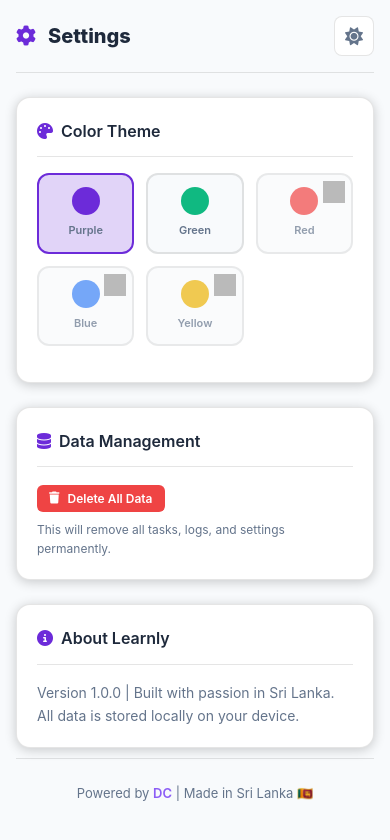
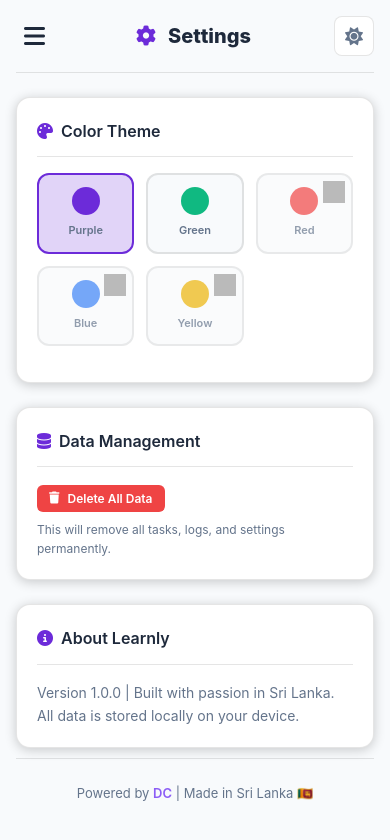
Before and after one commit to teamceylonservicess-code/y, a plain HTML site: page settings.html in a window 390 px wide. Drawn offline with Linux system fonts and the light colour scheme; grey boxes are pictures that could not be loaded.

Commit message:
Update settings.html

```diff
--- a/settings.html
+++ b/settings.html
@@ -42,6 +42,7 @@
     <!-- Main Content -->
     <main class="main-content">
       <header class="page-header">
+        <button class="hamburger"><i class="fa fa-bars"></i></button>
         <h1 class="page-title"><i class="fa fa-cog"></i> Settings</h1>
         <div class="header-actions">
           <button class="theme-toggle" title="Toggle Dark/Light Mode"><i class="fa fa-moon"></i></button>
```
